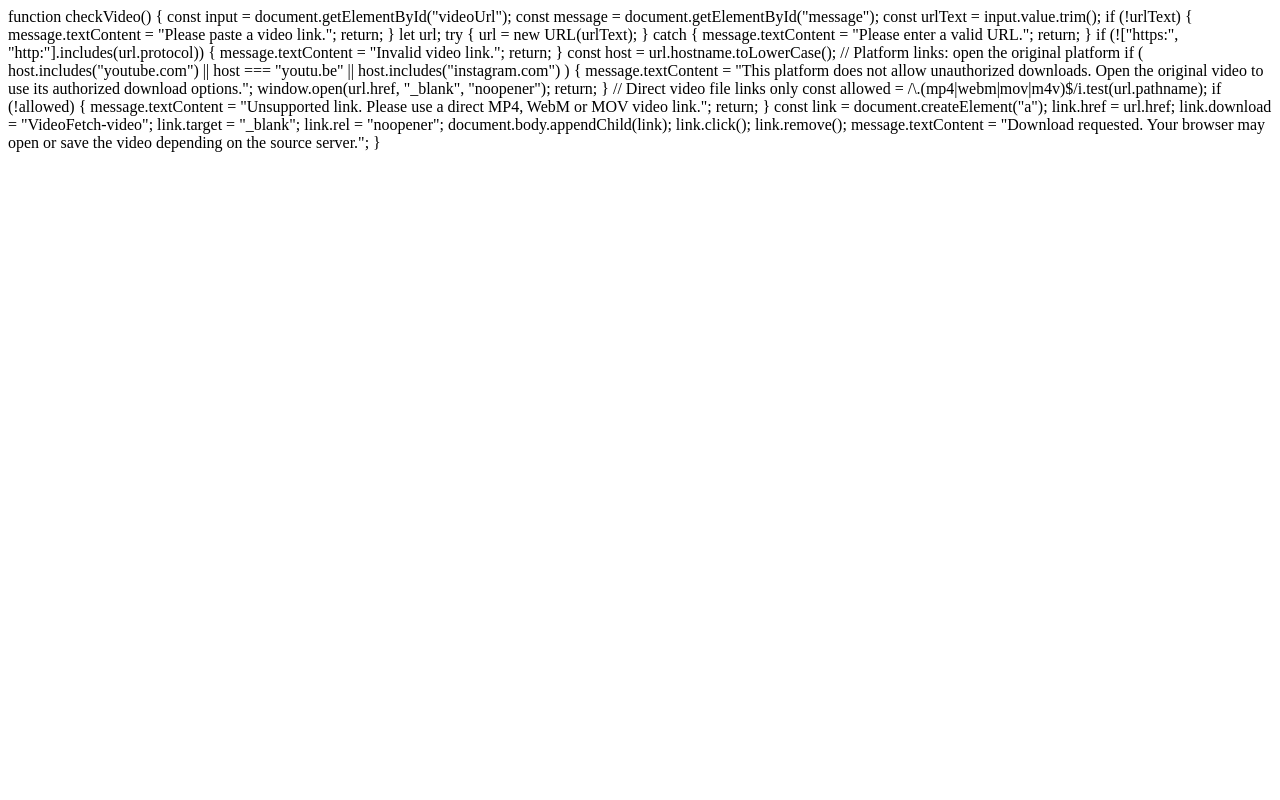
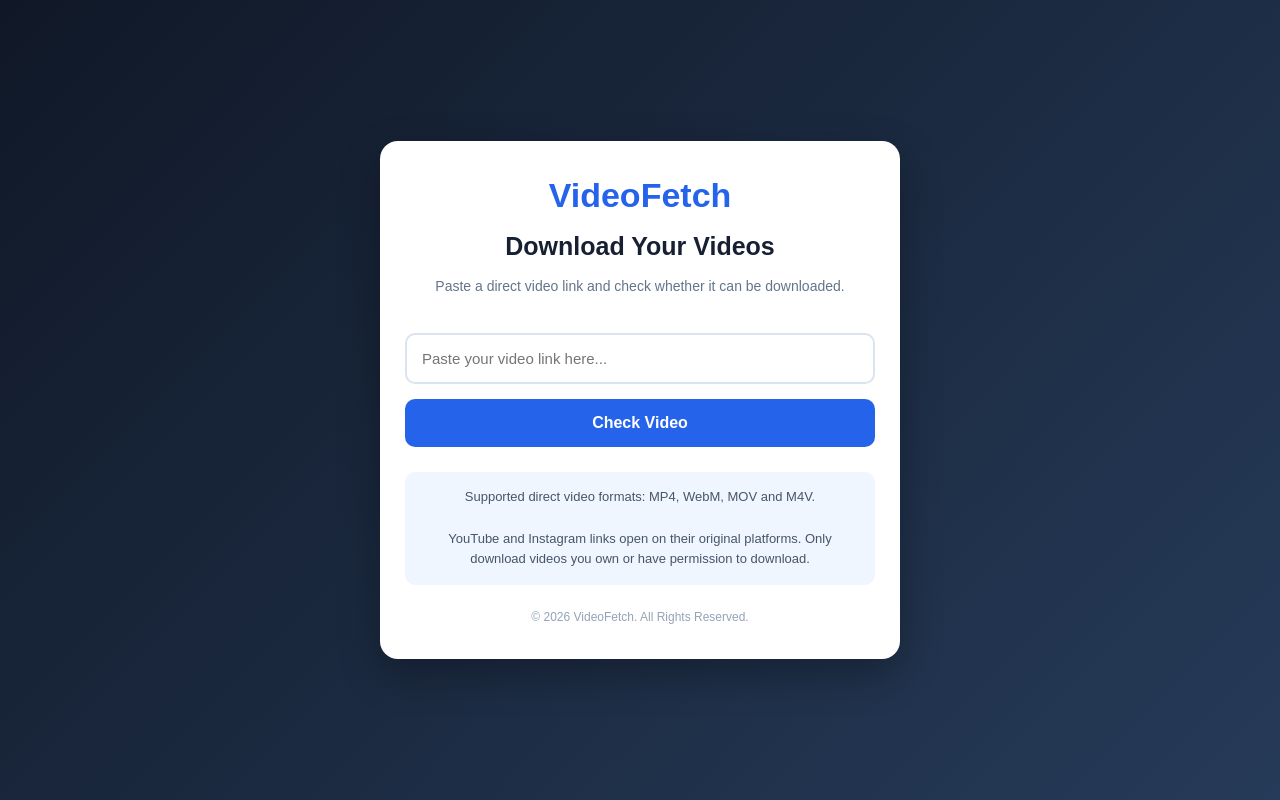
Before and after one commit to teamclipsyncyt-cpu/videofetch, a plain HTML site: page index.html in a window 1280 px wide. Drawn offline with Linux system fonts and the light colour scheme.

Commit message:
Update index.html

```diff
--- a/index.html
+++ b/index.html
@@ -1,8 +1,158 @@
+<!DOCTYPE html>
+<html lang="en">
+<head>
+  <meta charset="UTF-8">
+  <meta name="viewport" content="width=device-width, initial-scale=1.0">
+  <title>VideoFetch - Video Downloader</title>
 
+  <style>
+    * {
+      box-sizing: border-box;
+    }
+
+    body {
+      margin: 0;
+      min-height: 100vh;
+      font-family: Arial, sans-serif;
+      background: linear-gradient(135deg, #101827, #263b59);
+      color: white;
+      display: flex;
+      justify-content: center;
+      align-items: center;
+      padding: 20px;
+    }
+
+    .container {
+      width: 100%;
+      max-width: 520px;
+      background: #ffffff;
+      color: #172033;
+      padding: 35px 25px;
+      border-radius: 18px;
+      text-align: center;
+      box-shadow: 0 15px 40px rgba(0,0,0,0.3);
+    }
+
+    .logo {
+      font-size: 34px;
+      font-weight: bold;
+      color: #2563eb;
+      margin-bottom: 10px;
+    }
+
+    h1 {
+      font-size: 25px;
+      margin-bottom: 10px;
+    }
+
+    .description {
+      color: #64748b;
+      line-height: 1.6;
+      font-size: 14px;
+    }
+
+    input {
+      width: 100%;
+      padding: 15px;
+      margin-top: 22px;
+      border: 2px solid #dbe3ef;
+      border-radius: 10px;
+      font-size: 15px;
+      outline: none;
+    }
+
+    input:focus {
+      border-color: #2563eb;
+    }
+
+    button {
+      width: 100%;
+      padding: 15px;
+      margin-top: 15px;
+      border: none;
+      border-radius: 10px;
+      background: #2563eb;
+      color: white;
+      font-size: 16px;
+      font-weight: bold;
+      cursor: pointer;
+    }
+
+    button:hover {
+      background: #1d4ed8;
+    }
+
+    #message {
+      margin-top: 18px;
+      font-size: 14px;
+      line-height: 1.6;
+      overflow-wrap: anywhere;
+    }
+
+    .info {
+      margin-top: 25px;
+      padding: 15px;
+      background: #eff6ff;
+      border-radius: 10px;
+      color: #475569;
+      font-size: 13px;
+      line-height: 1.6;
+    }
+
+    footer {
+      margin-top: 25px;
+      color: #94a3b8;
+      font-size: 12px;
+    }
+  </style>
+</head>
+
+<body>
+
+  <div class="container">
+
+    <div class="logo">VideoFetch</div>
+
+    <h1>Download Your Videos</h1>
+
+    <p class="description">
+      Paste a direct video link and check whether it can be downloaded.
+    </p>
+
+    <input
+      type="url"
+      id="videoUrl"
+      placeholder="Paste your video link here..."
+    >
+
+    <button onclick="checkVideo()">
+      Check Video
+    </button>
+
+    <div id="message" role="status" aria-live="polite"></div>
+
+    <div class="info">
+      Supported direct video formats: MP4, WebM, MOV and M4V.
+      <br><br>
+      YouTube and Instagram links open on their original platforms.
+      Only download videos you own or have permission to download.
+    </div>
+
+    <footer>
+      © 2026 VideoFetch. All Rights Reserved.
+    </footer>
+
+  </div>
+
+  <script>
     function checkVideo() {
+
       const input = document.getElementById("videoUrl");
       const message = document.getElementById("message");
+
       const urlText = input.value.trim();
+
+      message.textContent = "";
 
       if (!urlText) {
         message.textContent = "Please paste a video link.";
@@ -13,41 +163,47 @@ function checkVideo() {
 
       try {
         url = new URL(urlText);
-  } catch {
-    message.textContent = "Please enter a valid URL.";
+      } catch (error) {
+        message.textContent = "Please enter a valid video URL.";
         return;
       }
 
-  if (!["https:", "http:"].includes(url.protocol)) {
+      if (url.protocol !== "https:" && url.protocol !== "http:") {
         message.textContent = "Invalid video link.";
         return;
       }
 
       const host = url.hostname.toLowerCase();
 
-  // Platform links: open the original platform
-  if (
-    host.includes("youtube.com") ||
-    host === "youtu.be" ||
-    host.includes("instagram.com")
-  ) {
+      const isYouTube =
+        host === "youtube.com" ||
+        host.endsWith(".youtube.com") ||
+        host === "youtu.be";
+
+      const isInstagram =
+        host === "instagram.com" ||
+        host.endsWith(".instagram.com");
+
+      if (isYouTube || isInstagram) {
+
         message.textContent =
-      "This platform does not allow unauthorized downloads. Open the original video to use its authorized download options.";
+          "Opening the original platform. Use its available authorized download options.";
 
-    window.open(url.href, "_blank", "noopener");
+        window.open(url.href, "_blank", "noopener,noreferrer");
         return;
       }
 
-  // Direct video file links only
-  const allowed = /\.(mp4|webm|mov|m4v)$/i.test(url.pathname);
+      const allowed =
+        /\.(mp4|webm|mov|m4v)$/i.test(url.pathname);
 
       if (!allowed) {
         message.textContent =
-      "Unsupported link. Please use a direct MP4, WebM or MOV video link.";
+          "Unsupported link. Please use a direct MP4, WebM, MOV or M4V video link.";
         return;
       }
 
       const link = document.createElement("a");
+
       link.href = url.href;
       link.download = "VideoFetch-video";
       link.target = "_blank";
@@ -58,5 +214,9 @@ function checkVideo() {
       link.remove();
 
       message.textContent =
-    "Download requested. Your browser may open or save the video depending on the source server.";
+        "Download requested! Your browser may download or open the video depending on the source server.";
     }
+  </script>
+
+</body>
+</html>
```
Lines whose indentation alone changed are shown as unchanged.
